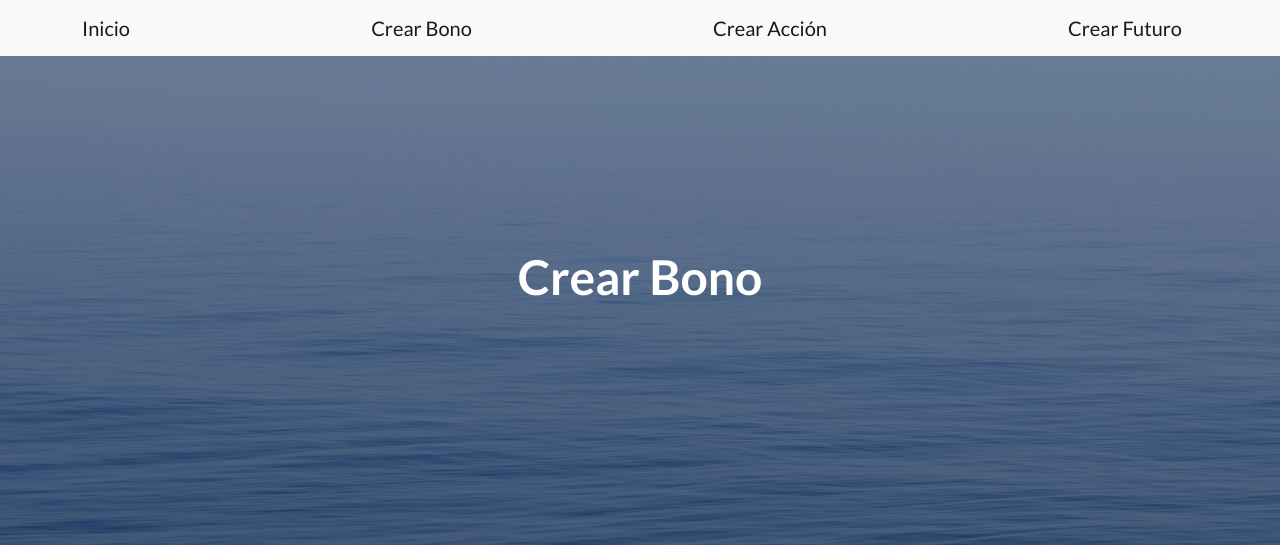
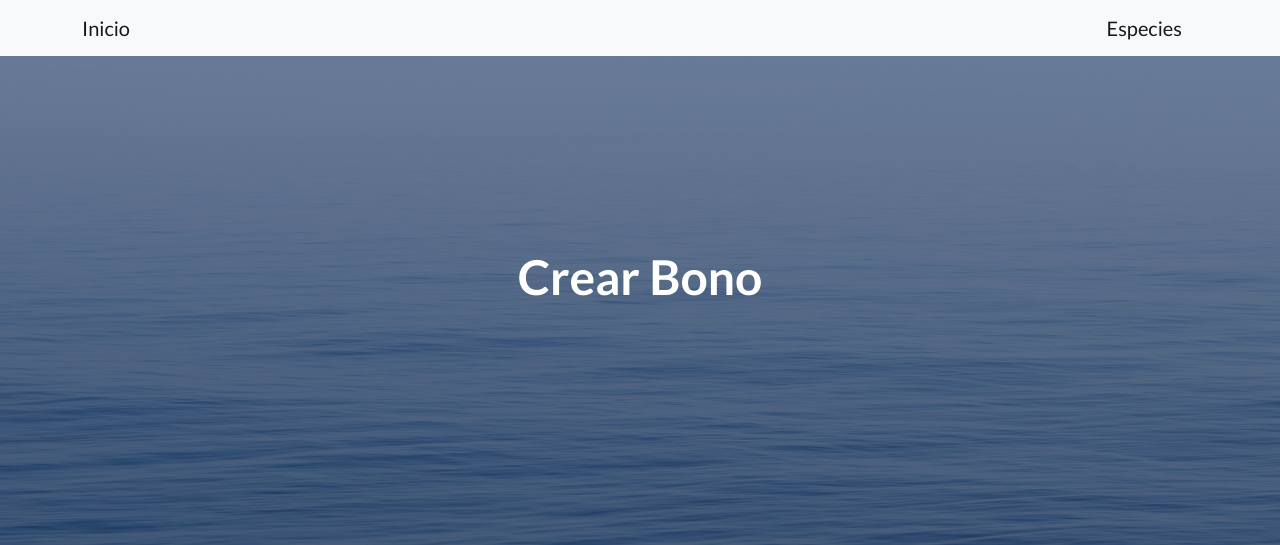
Before and after one commit to Nahue1992/Tercera-pre-entrega-Cuello-Lopez, a Django app: page /bonos/crear/ in a window 1280 px wide. Shown: the top 545 px of the page. Run offline with Django 4.2, Linux system fonts and the light colour scheme; some libraries are stand-ins or nearby versions.

Commit message:
Terminé las funcionalidades de la preentrega3

```diff
--- a/inicio/forms.py
+++ b/inicio/forms.py
@@ -11,7 +11,7 @@ class CrearBonoFormulario(forms.Form):
 
 
 class CrearAccionFormulario(forms.Form):
-    ticker = forms.CharField(max_length=4, validators=[MaxLengthValidator(4), MinLengthValidator(4)])
+    ticker = forms.CharField(max_length=4)
     descripcion = forms.CharField(max_length=30, required=False)
     Empresa = forms.CharField(max_length=20)
 
@@ -19,3 +19,7 @@ class CrearFuturoFormulario(forms.Form):
     ticker = forms.CharField(max_length=9, validators=[MaxLengthValidator(9), MinLengthValidator(9)])
     descripcion = forms.CharField(max_length=30)
     fecha_vencimiento = forms.DateField()
+
+
+class BuscarEspeciesFormulario(forms.Form):
+    ticker = forms.CharField(required=False)
--- a/inicio/models.py
+++ b/inicio/models.py
@@ -15,7 +15,7 @@ class Bono(models.Model):
     fecha_vencimiento = models.DateField()
 
 class Accion(models.Model):
-    ticker = models.CharField(max_length=4, validators=[MaxLengthValidator(4), MinLengthValidator(4)])
+    ticker = models.CharField(max_length=4)
     descripcion = models.CharField(max_length=30)
     Empresa = models.CharField(max_length=20)
 
--- a/inicio/urls.py
+++ b/inicio/urls.py
@@ -8,4 +8,5 @@ urlpatterns = [
     path('bonos/crear/', views.crear_bono, name= 'crear_bono'),
     path('acciones/crear/', views.crear_accion, name= 'crear_accion'),
     path('futuros/crear/', views.crear_futuro, name= 'crear_futuro'),
+    path('especies/', views.listar_especies, name= 'listar_especies'),
 ]
--- a/inicio/views.py
+++ b/inicio/views.py
@@ -1,5 +1,5 @@
-from django.shortcuts import render
-from inicio.forms import CrearAccionFormulario, CrearBonoFormulario, CrearFuturoFormulario
+from django.shortcuts import render, redirect
+from inicio.forms import CrearAccionFormulario, CrearBonoFormulario, CrearFuturoFormulario, BuscarEspeciesFormulario
 from inicio.models import Bono, Accion, Futuro
 
 # Create your views here.
@@ -17,7 +17,7 @@ def crear_bono(request):
                         emisor=info['emisor'], fecha_emision=info['fecha_emision'],
                         fecha_vencimiento=info['fecha_vencimiento'])
             bono.save()
-            mensaje = f'Se creó el bono {bono.ticker}'
+            return redirect('inicio:listar_especies')
         else:
             return render(request, 'inicio/crear_bono.html', {'formulario': formulario})
 
@@ -33,7 +33,7 @@ def crear_accion(request):
             info = formulario.cleaned_data
             accion = Accion(ticker=info['ticker'], descripcion=info['descripcion'], Empresa=info['Empresa'])
             accion.save()
-            mensaje = f'Se creó la acción {accion.ticker}'
+            return redirect('inicio:listar_especies')
         else:
             return render(request, 'inicio/crear_accion.html', {'formulario': formulario})
 
@@ -50,9 +50,24 @@ def crear_futuro(request):
             info = formulario.cleaned_data
             futuro = Futuro(ticker=info['ticker'], descripcion=info['descripcion'], fecha_vencimiento=info['fecha_vencimiento'])
             futuro.save()
-            mensaje = f'Se creó el futuro {futuro.ticker}'
+            return redirect('inicio:listar_especies')
         else:
             return render(request, 'inicio/crear_futuro.html', {'formulario': formulario})
 
     formulario = CrearFuturoFormulario()
     return render(request, 'inicio/crear_futuro.html', {'formulario': formulario, 'mensaje': mensaje})
+
+def listar_especies(request):
+
+    formulario = BuscarEspeciesFormulario(request.GET)
+    ticker_a_buscar = None
+    if formulario.is_valid():
+        ticker_a_buscar = formulario.cleaned_data['ticker']
+        listado_de_bonos = Bono.objects.filter(ticker__icontains=ticker_a_buscar)
+        listado_de_acciones = Accion.objects.filter(ticker__icontains=ticker_a_buscar)
+        listado_de_futuros = Futuro.objects.filter(ticker__icontains=ticker_a_buscar)
+    formulario = BuscarEspeciesFormulario()
+    return render(request, 'inicio/listar_especies.html', {'formulario': formulario, 'Bonos': listado_de_bonos,
+                                                           'Acciones': listado_de_acciones,'Futuros': listado_de_futuros})
+
+#
--- a/templates/base.html
+++ b/templates/base.html
@@ -25,9 +25,7 @@
         <nav class="navbar navbar-light bg-light static-top">
             <div class="container">
                 <a class="navbar-brand" href={% url 'inicio:inicio' %}>Inicio</a>
-                <a class="navbar-brand" href={% url 'inicio:crear_bono' %}>Crear Bono</a>
-                <a class="navbar-brand" href={% url 'inicio:crear_accion' %}>Crear Acción</a>
-                <a class="navbar-brand" href={% url 'inicio:crear_futuro' %}>Crear Futuro</a>
+                <a class="navbar-brand" href={% url 'inicio:listar_especies' %}>Especies</a>
             </div>
         </nav>
         <!-- Masthead-->
```
Also changed, not shown: inicio/templates/inicio/listar_especies.html (added, +38 -0 lines), README.md, inicio/migrations/0004_alter_accion_ticker.py (added), inicio/migrations/0005_alter_accion_ticker.py (added), inicio/migrations/0006_alter_accion_ticker.py (added).
